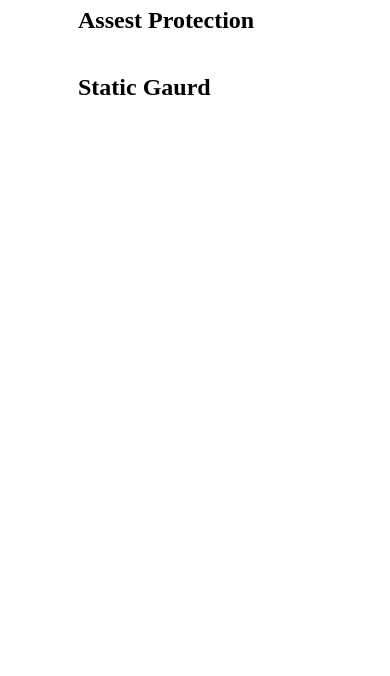
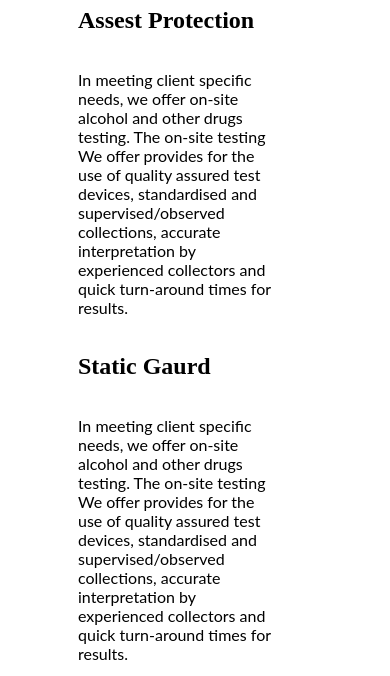
Before and after one commit to pyroteddie/Tsw_Security_Solutions, a React Native app: screen /services in a window 390 px wide. Shown: the part 764-1440 px from the top of the page. Before the commit the page ends 885 px from the top, so only its background shows below. Built offline with nearby package versions, Linux system fonts and the light colour scheme.

Commit message:
1 file modified

```diff
--- a/screens/services.tsx
+++ b/screens/services.tsx
@@ -14,9 +14,13 @@ export default function ServicesScreen() {
         </div>
         <div className='DivBox'>
         <h2>Assest Protection</h2>
+        <p>In meeting client specific needs, we offer on-site alcohol and other drugs testing.
+              The on-site testing We offer provides for the use of quality assured test devices, standardised and supervised/observed collections, accurate interpretation by experienced collectors and quick turn-around times for results.</p>
         </div>
         <div className='DivBox'>
         <h2>Static Gaurd</h2>
+        <p>In meeting client specific needs, we offer on-site alcohol and other drugs testing.
+              The on-site testing We offer provides for the use of quality assured test devices, standardised and supervised/observed collections, accurate interpretation by experienced collectors and quick turn-around times for results.</p>
         </div>
 
       </div>
```
